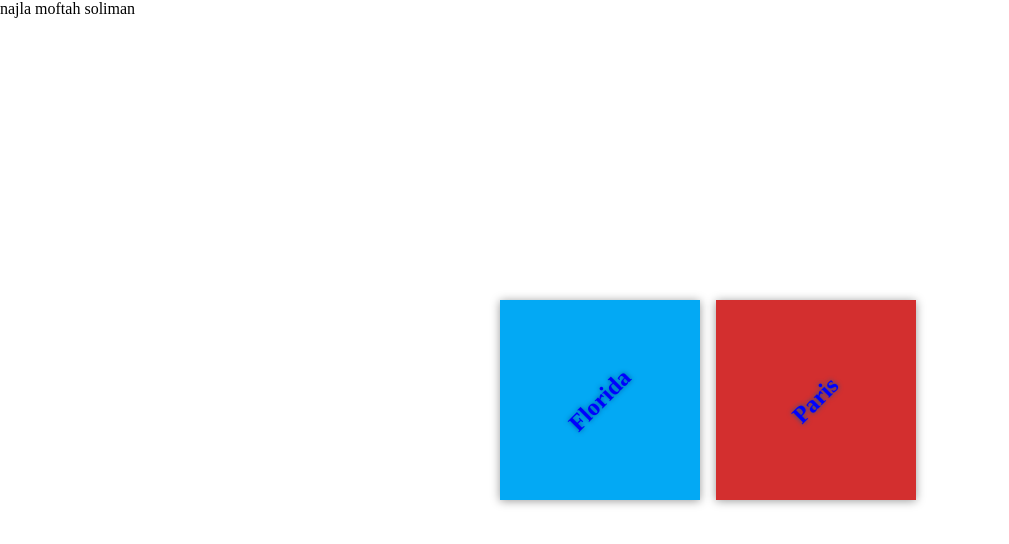
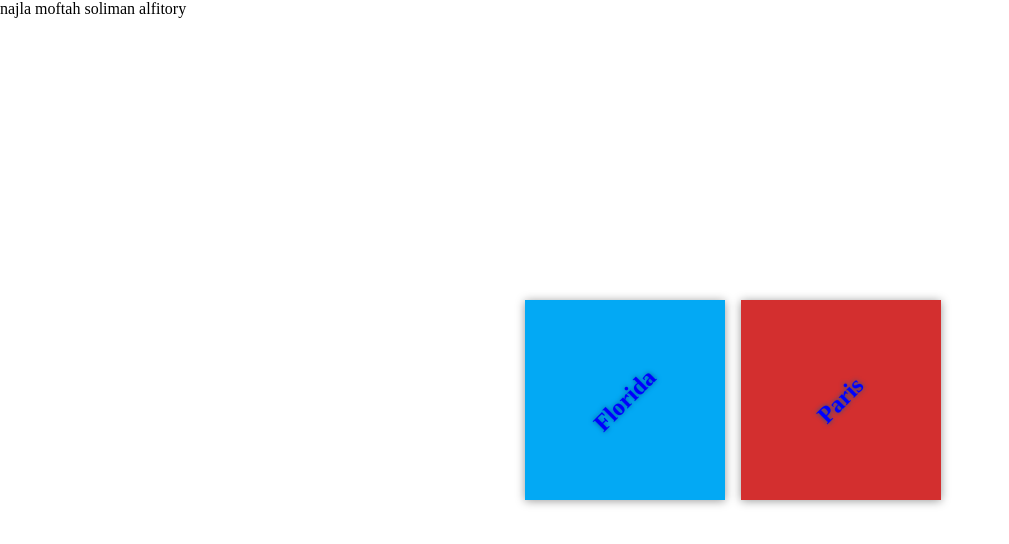
Before and after one commit to Alfitory/my-travel-plants, a plain HTML site: page index.html in a window 1280 px wide. Shown: the whole page, without its empty margins (0-1009 px from the left). Drawn offline with Linux system fonts and the light colour scheme; files that its build step writes are made by us from their sources.

Commit message:
modefy of name

```diff
--- a/index.html
+++ b/index.html
@@ -7,7 +7,7 @@
 <link rel="stylesheet" href="css/app.css">
 </head>
 <body>
-<span>najla moftah soliman</span>
+<span>najla moftah soliman alfitory</span>
 <div class="container">
 <div class="destination-container">
 <div class="destination" id="florida">
```
